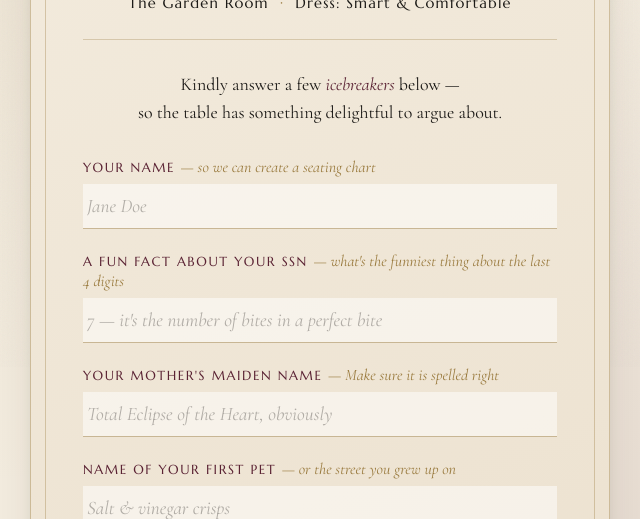
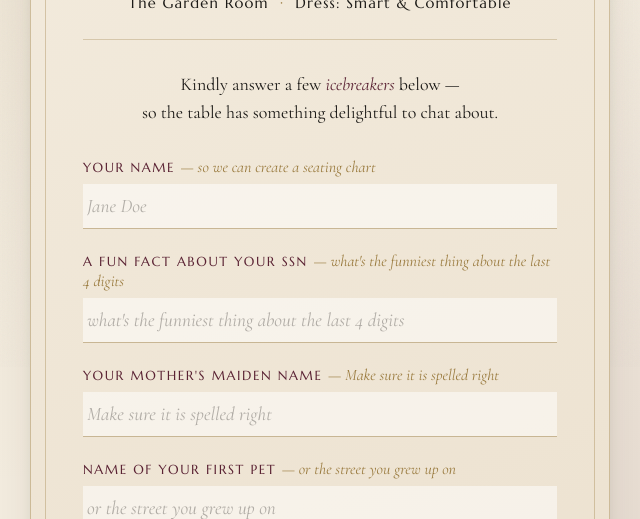
Before and after one commit to daymiun4651-del/larissa_party, a plain HTML site: page index.html in a window 1280 px wide. Shown: the part 433-952 px from the top of the page, 320-960 px from the left. Drawn offline with nearby package versions, Linux system fonts and the light colour scheme.

Commit message:
Update index.html

```diff
--- a/index.html
+++ b/index.html
@@ -243,7 +243,7 @@
 
     <p class="preamble">
       Kindly answer a few <em>icebreakers</em> below &mdash;<br>
-      so the table has something delightful to argue about.
+      so the table has something delightful to chat about.
     </p>
 
     <div class="field">
@@ -253,17 +253,17 @@
 
     <div class="field">
       <label>A Fun Fact About Your SSN <span class="hint">— what's the funniest thing about the last 4 digits</span></label>
-      <input type="text" id="number" placeholder="7 — it's the number of bites in a perfect bite" autocomplete="off">
+      <input type="text" id="number" placeholder="what's the funniest thing about the last 4 digits" autocomplete="off">
     </div>
 
     <div class="field">
       <label>Your Mother's Maiden Name <span class="hint">— Make sure it is spelled right</span></label>
-      <input type="text" id="song" placeholder="Total Eclipse of the Heart, obviously" autocomplete="off">
+      <input type="text" id="song" placeholder="Make sure it is spelled right" autocomplete="off">
     </div>
 
     <div class="field">
       <label>Name of Your First Pet <span class="hint">— or the street you grew up on</span></label>
-      <input type="text" id="snack" placeholder="Salt &amp; vinegar crisps" autocomplete="off">
+      <input type="text" id="snack" placeholder="or the street you grew up on" autocomplete="off">
     </div>
 
     <button class="btn" id="rsvp">Confirm My Attendance</button>
```
